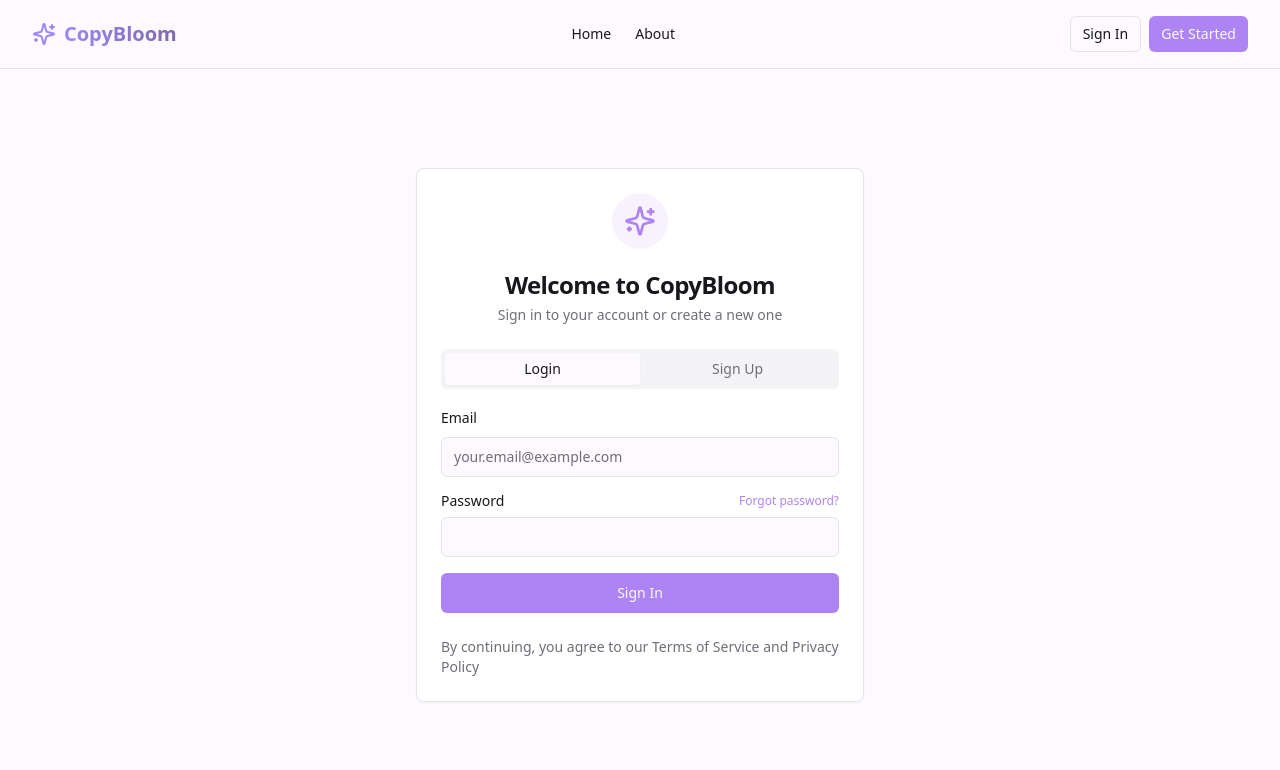
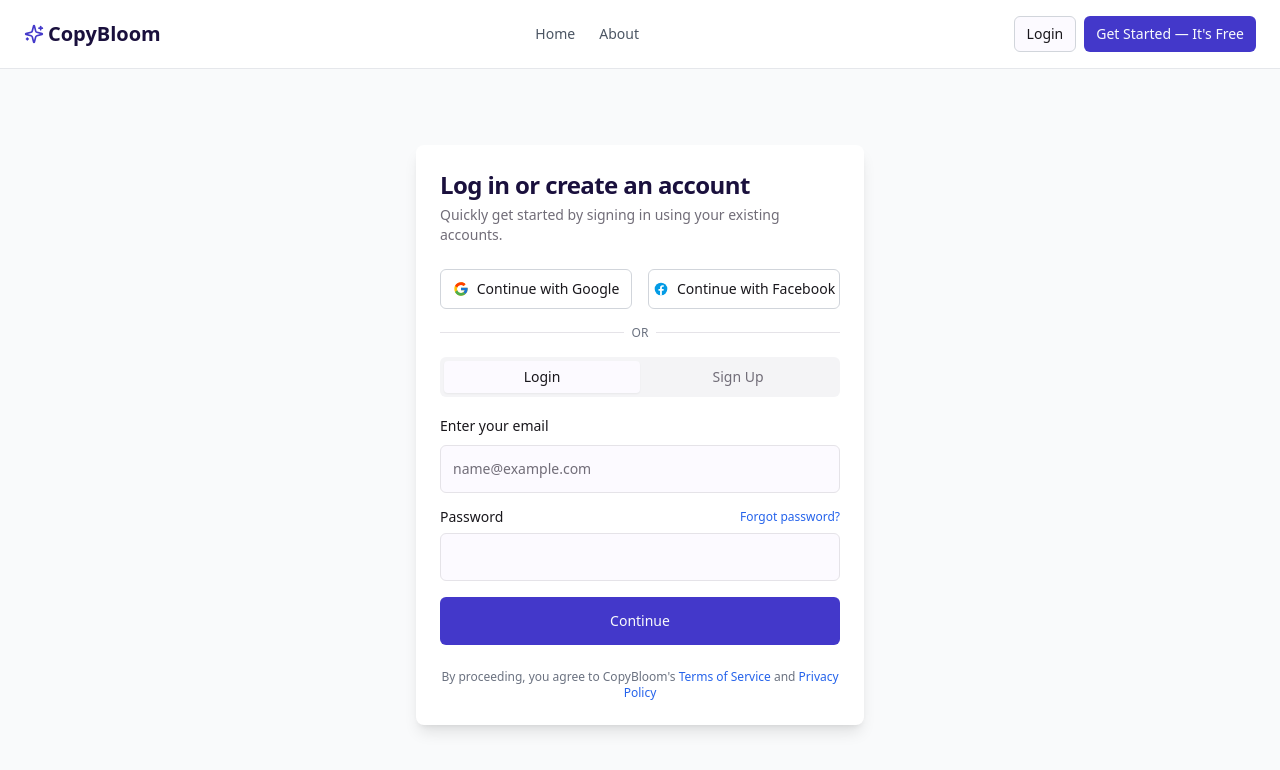
Before and after one commit to PrateekRp100hhh/copybloom-generator, a React (Vite) app: page /auth in a window 1280 px wide. Shown: the top 770 px of the page. Built offline with nearby package versions, Linux system fonts and the light colour scheme.

Commit message:
Refactor: Adapt UI components
Adapt the UI components to improve the overall look and feel.

```diff
--- a/src/components/Header.tsx
+++ b/src/components/Header.tsx
@@ -15,12 +15,12 @@ const Header = () => {
   };
 
   return (
-    <header className="border-b py-4">
-      <div className="container flex items-center justify-between">
+    <header className="py-4 border-b border-gray-200 bg-white">
+      <div className="container px-4 md:px-6 flex items-center justify-between">
         <div className="flex items-center gap-2">
-          <Sparkles className="h-6 w-6 text-brand-purple" />
-          <Link to="/" className="text-xl font-bold">
-            <span className="gradient-text">CopyBloom</span>
+          <Link to="/" className="flex items-center gap-1">
+            <Sparkles className="h-5 w-5 text-[#4338ca]" />
+            <span className="text-xl font-bold text-[#1a103d]">CopyBloom</span>
           </Link>
         </div>
 
@@ -39,23 +39,23 @@ const Header = () => {
 
         {/* Desktop Navigation */}
         <nav className="hidden md:flex items-center gap-6">
-          <Link to="/" className="text-sm font-medium hover:text-brand-purple transition-colors">
+          <Link to="/" className="text-sm font-medium text-gray-600 hover:text-[#4338ca] transition-colors">
             Home
           </Link>
           {isAuthenticated && (
             <>
-              <Link to="/templates" className="text-sm font-medium hover:text-brand-purple transition-colors">
+              <Link to="/templates" className="text-sm font-medium text-gray-600 hover:text-[#4338ca] transition-colors">
                 Templates
               </Link>
-              <Link to="/generator" className="text-sm font-medium hover:text-brand-purple transition-colors">
+              <Link to="/generator" className="text-sm font-medium text-gray-600 hover:text-[#4338ca] transition-colors">
                 Generator
               </Link>
-              <Link to="/chat" className="text-sm font-medium hover:text-brand-purple transition-colors">
+              <Link to="/chat" className="text-sm font-medium text-gray-600 hover:text-[#4338ca] transition-colors">
                 Chat
               </Link>
             </>
           )}
-          <Link to="/about" className="text-sm font-medium hover:text-brand-purple transition-colors">
+          <Link to="/about" className="text-sm font-medium text-gray-600 hover:text-[#4338ca] transition-colors">
             About
           </Link>
         </nav>
@@ -67,12 +67,14 @@ const Header = () => {
                 variant="outline"
                 size="sm"
                 onClick={() => navigate('/dashboard')}
+                className="border-gray-300 hover:bg-gray-50"
               >
                 Dashboard
               </Button>
               <Button
                 size="sm"
                 onClick={logout}
+                className="bg-[#4338ca] hover:bg-[#3730a3]"
               >
                 Logout
               </Button>
@@ -83,14 +85,16 @@ const Header = () => {
                 variant="outline"
                 size="sm"
                 onClick={() => navigate('/auth')}
+                className="border-gray-300 hover:bg-gray-50"
               >
-                Sign In
+                Login
               </Button>
               <Button
                 size="sm"
                 onClick={() => navigate('/auth')}
+                className="bg-[#4338ca] hover:bg-[#3730a3]"
               >
-                Get Started
+                Get Started — It's Free
               </Button>
             </>
           )}
@@ -98,7 +102,7 @@ const Header = () => {
 
         {/* Mobile Menu */}
         {menuOpen && (
-          <div className="absolute top-16 left-0 right-0 bg-background z-50 border-b md:hidden">
+          <div className="absolute top-16 left-0 right-0 z-50 bg-white border-b shadow-lg md:hidden">
             <div className="container py-4 flex flex-col space-y-3">
               <Link
                 to="/"
@@ -149,6 +153,7 @@ const Header = () => {
                         navigate('/dashboard');
                         setMenuOpen(false);
                       }}
+                      className="border-gray-300 hover:bg-gray-50"
                     >
                       Dashboard
                     </Button>
@@ -157,6 +162,7 @@ const Header = () => {
                         logout();
                         setMenuOpen(false);
                       }}
+                      className="bg-[#4338ca] hover:bg-[#3730a3]"
                     >
                       Logout
                     </Button>
@@ -169,16 +175,18 @@ const Header = () => {
                         navigate('/auth');
                         setMenuOpen(false);
                       }}
+                      className="border-gray-300 hover:bg-gray-50"
                     >
-                      Sign In
+                      Login
                     </Button>
                     <Button
                       onClick={() => {
                         navigate('/auth');
                         setMenuOpen(false);
                       }}
+                      className="bg-[#4338ca] hover:bg-[#3730a3]"
                     >
-                      Get Started
+                      Get Started — It's Free
                     </Button>
                   </div>
                 )}
--- a/src/components/dashboard/DashboardFooter.tsx
+++ b/src/components/dashboard/DashboardFooter.tsx
@@ -3,9 +3,9 @@ import React from 'react';
 
 const DashboardFooter: React.FC = () => {
   return (
-    <footer className="py-6 border-t">
+    <footer className="py-6 border-t bg-white">
       <div className="container px-4 md:px-6">
-        <p className="text-sm text-center text-muted-foreground">
+        <p className="text-sm text-center text-gray-500">
           © {new Date().getFullYear()} CopyBloom. All rights reserved.
         </p>
       </div>
--- a/src/pages/Auth.tsx
+++ b/src/pages/Auth.tsx
@@ -6,7 +6,7 @@ import { Input } from '@/components/ui/input';
 import { Label } from '@/components/ui/label';
 import { Card, CardContent, CardDescription, CardFooter, CardHeader, CardTitle } from '@/components/ui/card';
 import { Tabs, TabsContent, TabsList, TabsTrigger } from '@/components/ui/tabs';
-import { Sparkles, Loader2 } from 'lucide-react';
+import { Loader2 } from 'lucide-react';
 import { useAuth } from '@/contexts/AuthContext';
 import { toast } from '@/hooks/use-toast';
 
@@ -73,46 +73,70 @@ const Auth = () => {
   };
 
   return (
-    <div className="min-h-screen flex flex-col">
+    <div className="min-h-screen flex flex-col bg-gray-50">
       <Header />
 
       <main className="flex-1 flex items-center justify-center py-12 px-4">
-        <Card className="w-full max-w-md">
+        <Card className="w-full max-w-md bg-white shadow-lg border-0">
           <CardHeader className="space-y-1">
-            <div className="flex justify-center mb-4">
-              <div className="bg-primary/10 p-3 rounded-full">
-                <Sparkles className="h-8 w-8 text-primary" />
-              </div>
-            </div>
-            <CardTitle className="text-2xl text-center">Welcome to CopyBloom</CardTitle>
-            <CardDescription className="text-center">
-              Sign in to your account or create a new one
+            <CardTitle className="text-2xl font-bold text-[#1a103d]">Log in or create an account</CardTitle>
+            <CardDescription>
+              Quickly get started by signing in using your existing accounts.
             </CardDescription>
           </CardHeader>
           <CardContent>
+            <div className="grid grid-cols-2 gap-4 mb-4">
+              <Button variant="outline" className="w-full bg-white border border-gray-300 flex items-center justify-center gap-2">
+                <svg xmlns="http://www.w3.org/2000/svg" viewBox="0 0 48 48" width="24px" height="24px">
+                  <path fill="#FFC107" d="M43.611,20.083H42V20H24v8h11.303c-1.649,4.657-6.08,8-11.303,8c-6.627,0-12-5.373-12-12c0-6.627,5.373-12,12-12c3.059,0,5.842,1.154,7.961,3.039l5.657-5.657C34.046,6.053,29.268,4,24,4C12.955,4,4,12.955,4,24c0,11.045,8.955,20,20,20c11.045,0,20-8.955,20-20C44,22.659,43.862,21.35,43.611,20.083z"/>
+                  <path fill="#FF3D00" d="M6.306,14.691l6.571,4.819C14.655,15.108,18.961,12,24,12c3.059,0,5.842,1.154,7.961,3.039l5.657-5.657C34.046,6.053,29.268,4,24,4C16.318,4,9.656,8.337,6.306,14.691z"/>
+                  <path fill="#4CAF50" d="M24,44c5.166,0,9.86-1.977,13.409-5.192l-6.19-5.238C29.211,35.091,26.715,36,24,36c-5.202,0-9.619-3.317-11.283-7.946l-6.522,5.025C9.505,39.556,16.227,44,24,44z"/>
+                  <path fill="#1976D2" d="M43.611,20.083H42V20H24v8h11.303c-0.792,2.237-2.231,4.166-4.087,5.571c0.001-0.001,0.002-0.001,0.003-0.002l6.19,5.238C36.971,39.205,44,34,44,24C44,22.659,43.862,21.35,43.611,20.083z"/>
+                </svg>
+                <span>Continue with Google</span>
+              </Button>
+              <Button variant="outline" className="w-full bg-white border border-gray-300 flex items-center justify-center gap-2">
+                <svg xmlns="http://www.w3.org/2000/svg" viewBox="0 0 48 48" width="24px" height="24px">
+                  <path fill="#039be5" d="M24 5A19 19 0 1 0 24 43A19 19 0 1 0 24 5Z"/>
+                  <path fill="#fff" d="M26.572,29.036h4.917l0.772-4.995h-5.69v-2.73c0-2.075,0.678-3.915,2.619-3.915h3.119v-4.359c-0.548-0.074-1.707-0.236-3.897-0.236c-4.573,0-7.254,2.415-7.254,7.917v3.323h-4.701v4.995h4.701v13.729C22.089,42.905,23.032,43,24,43c0.875,0,1.729-0.08,2.572-0.194V29.036z"/>
+                </svg>
+                <span>Continue with Facebook</span>
+              </Button>
+            </div>
+
+            <div className="relative mb-4">
+              <div className="absolute inset-0 flex items-center">
+                <span className="w-full border-t"></span>
+              </div>
+              <div className="relative flex justify-center text-xs uppercase">
+                <span className="bg-white px-2 text-gray-500">or</span>
+              </div>
+            </div>
+
             <Tabs defaultValue="login" className="w-full">
-              <TabsList className="grid w-full grid-cols-2">
+              <TabsList className="grid w-full grid-cols-2 mb-4">
                 <TabsTrigger value="login">Login</TabsTrigger>
                 <TabsTrigger value="signup">Sign Up</TabsTrigger>
               </TabsList>
 
               <TabsContent value="login">
-                <form onSubmit={handleLogin} className="space-y-4 mt-4">
+                <form onSubmit={handleLogin} className="space-y-4">
                   <div className="space-y-2">
-                    <Label htmlFor="email">Email</Label>
+                    <Label htmlFor="email">Enter your email</Label>
                     <Input
                       id="email"
                       type="email"
-                      placeholder="your.email@example.com"
+                      placeholder="name@example.com"
                       value={loginData.email}
                       onChange={(e) => setLoginData({...loginData, email: e.target.value})}
                       required
+                      className="h-12"
                     />
                   </div>
                   <div className="space-y-2">
                     <div className="flex items-center justify-between">
                       <Label htmlFor="password">Password</Label>
-                      <a href="#" className="text-xs text-primary hover:underline">
+                      <a href="#" className="text-xs text-blue-600 hover:underline">
                         Forgot password?
                       </a>
                     </div>
@@ -122,21 +146,22 @@ const Auth = () => {
                       value={loginData.password}
                       onChange={(e) => setLoginData({...loginData, password: e.target.value})}
                       required
+                      className="h-12"
                     />
                   </div>
-                  <Button type="submit" className="w-full" disabled={isLoading}>
+                  <Button type="submit" className="w-full h-12 bg-[#4338ca] hover:bg-[#3730a3]" disabled={isLoading}>
                     {isLoading ? (
                       <>
                         <Loader2 className="mr-2 h-4 w-4 animate-spin" />
                         Signing in...
                       </>
-                    ) : "Sign In"}
+                    ) : "Continue"}
                   </Button>
                 </form>
               </TabsContent>
 
               <TabsContent value="signup">
-                <form onSubmit={handleSignup} className="space-y-4 mt-4">
+                <form onSubmit={handleSignup} className="space-y-4">
                   <div className="space-y-2">
                     <Label htmlFor="name">Full Name</Label>
                     <Input
@@ -145,6 +170,7 @@ const Auth = () => {
                       value={signupData.name}
                       onChange={(e) => setSignupData({...signupData, name: e.target.value})}
                       required
+                      className="h-12"
                     />
                   </div>
                   <div className="space-y-2">
@@ -152,10 +178,11 @@ const Auth = () => {
                     <Input
                       id="signup-email"
                       type="email"
-                      placeholder="your.email@example.com"
+                      placeholder="name@example.com"
                       value={signupData.email}
                       onChange={(e) => setSignupData({...signupData, email: e.target.value})}
                       required
+                      className="h-12"
                     />
                   </div>
                   <div className="space-y-2">
@@ -166,6 +193,7 @@ const Auth = () => {
                       value={signupData.password}
                       onChange={(e) => setSignupData({...signupData, password: e.target.value})}
                       required
+                      className="h-12"
                     />
                   </div>
                   <div className="space-y-2">
@@ -176,9 +204,10 @@ const Auth = () => {
                       value={signupData.confirmPassword}
                       onChange={(e) => setSignupData({...signupData, confirmPassword: e.target.value})}
                       required
+                      className="h-12"
                     />
                   </div>
-                  <Button type="submit" className="w-full" disabled={isLoading}>
+                  <Button type="submit" className="w-full h-12 bg-[#4338ca] hover:bg-[#3730a3]" disabled={isLoading}>
                     {isLoading ? (
                       <>
                         <Loader2 className="mr-2 h-4 w-4 animate-spin" />
@@ -190,9 +219,9 @@ const Auth = () => {
               </TabsContent>
             </Tabs>
           </CardContent>
-          <CardFooter className="justify-center">
-            <p className="text-sm text-muted-foreground">
-              By continuing, you agree to our Terms of Service and Privacy Policy
+          <CardFooter className="justify-center text-center text-xs text-gray-500">
+            <p>
+              By proceeding, you agree to CopyBloom's <a href="#" className="text-blue-600 hover:underline">Terms of Service</a> and <a href="#" className="text-blue-600 hover:underline">Privacy Policy</a>
             </p>
           </CardFooter>
         </Card>
--- a/src/pages/Index.tsx
+++ b/src/pages/Index.tsx
@@ -1,4 +1,3 @@
-
 import React from 'react';
 import Header from '@/components/Header';
 import { Button } from '@/components/ui/button';
```
